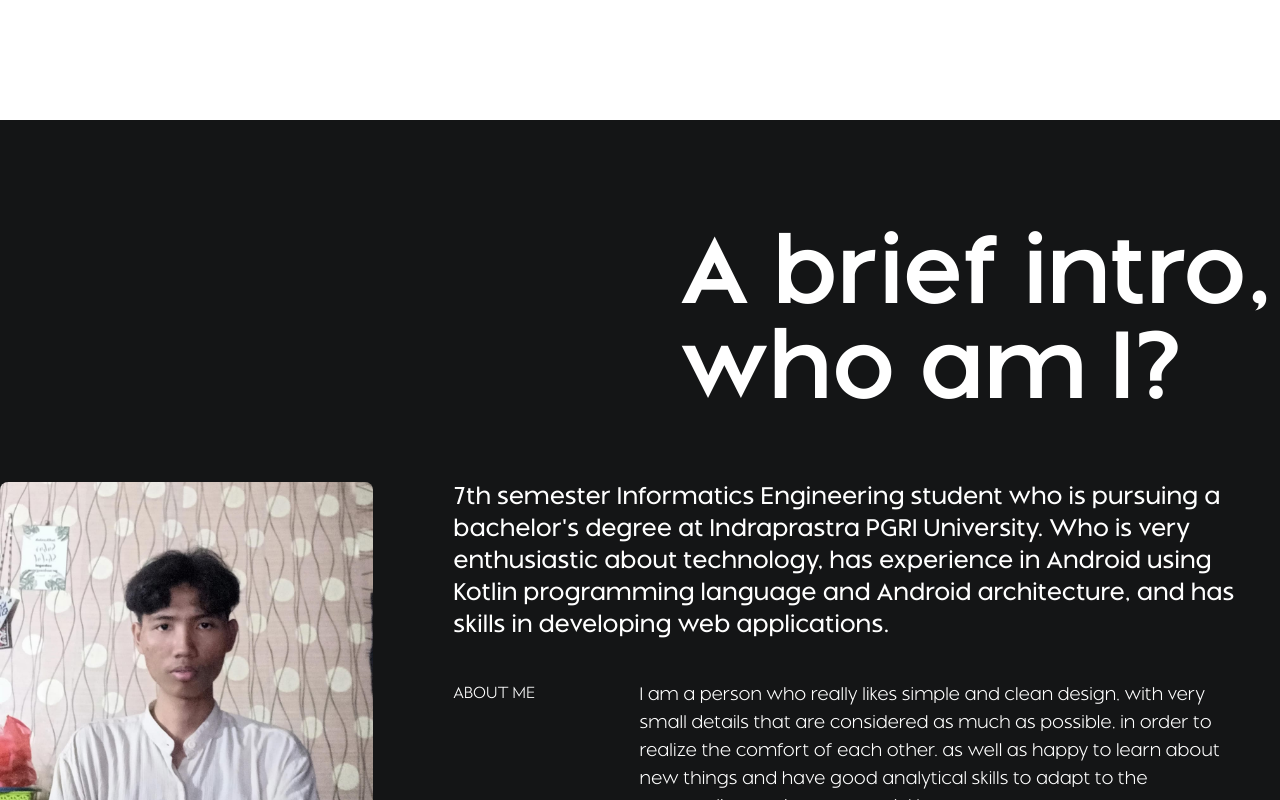
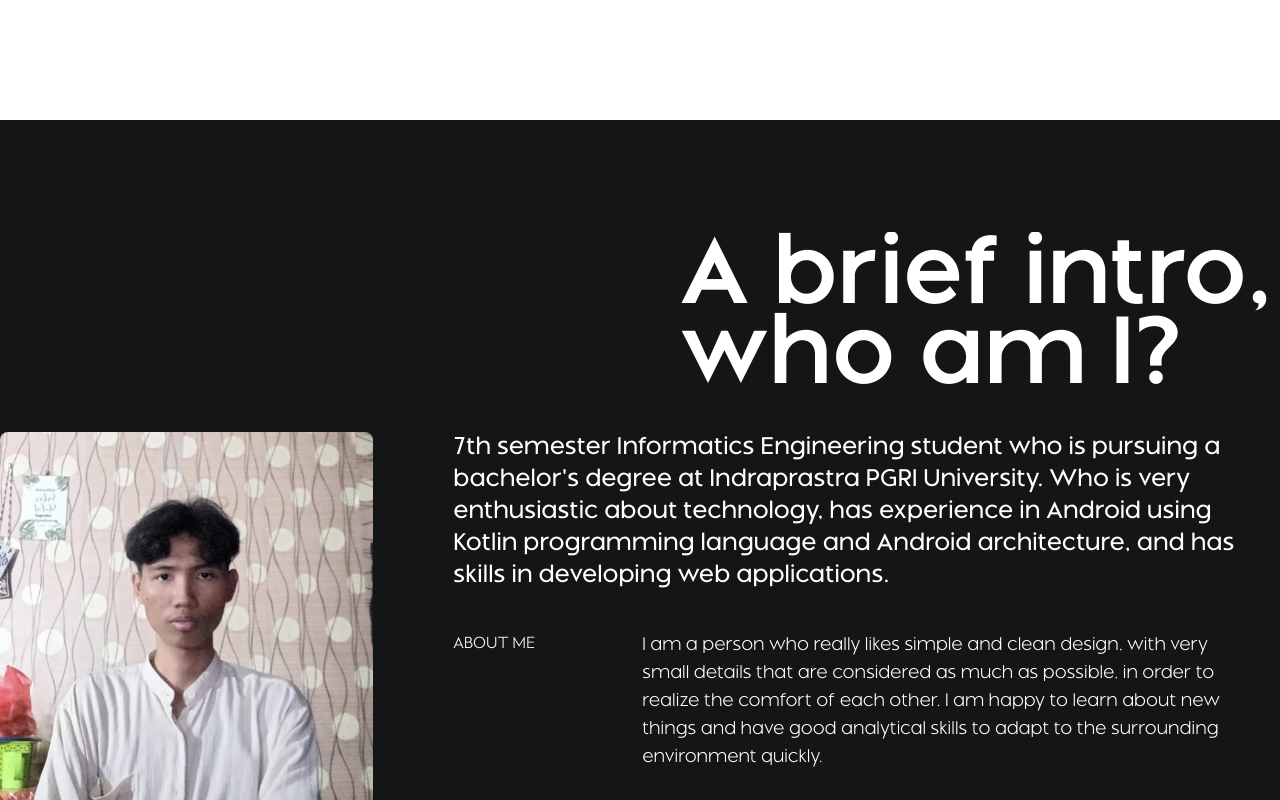
Before and after one commit to threeanra/Portfolio-v1, a React (Vite) app: page / in a window 1280 px wide. Shown: the part 680-1480 px from the top of the page. Built offline with nearby package versions, Linux system fonts and the light colour scheme.

Commit message:
add animation for about sec

```diff
--- a/src/components/aboutme/AboutMe.jsx
+++ b/src/components/aboutme/AboutMe.jsx
@@ -1,46 +1,141 @@
 import Photo from "../../assets/Photo-testing.jpeg";
-import Button from "../Element/button/Button";
+import { useRef } from "react";
+import { motion, useInView } from "framer-motion";
+
+// Helper function to split text into individual characters
+const splitText = (text) => {
+  return text.split("").map((char, index) => (
+    <motion.span key={index} variants={characterAnimation}>
+      {char}
+    </motion.span>
+  ));
+};
+
+// Animation for each character
+const characterAnimation = {
+  initial: {
+    y: "100%",
+    opacity: 0,
+  },
+  animate: {
+    y: 0,
+    opacity: 1,
+    transition: {
+      duration: 0.6,
+      ease: "easeInOut",
+    },
+  },
+};
+
+// Staggered animation for the container
+const containerAnimation = {
+  initial: {},
+  animate: {
+    transition: {
+      staggerChildren: 0.05,
+    },
+  },
+};
+
+// Opacity animation for paragraphs
+const opacityAnimation = {
+  initial: {
+    opacity: 0,
+  },
+  open: {
+    opacity: 1,
+    transition: {
+      duration: 1,
+      ease: "easeInOut",
+    },
+  },
+};
 
 function AboutMe() {
+  const aboutMe = useRef(null);
+  const desc = useRef(null);
+  const descAbout = useRef(null);
+  const isAboutMeInView = useInView(aboutMe, { once: true });
+  const isDescAboutInView = useInView(descAbout, { once: true });
+  const isDescInView = useInView(desc, { once: true });
+
   return (
-    <section id="about" className="w-full py-28 bg-custom-black-2">
+    <section
+      id="about"
+      className="w-full py-28 md:pt-28 bg-custom-black-2 lg:pb-36"
+    >
       <div className="container mx-auto px-7 lg:px-0">
         <div className="grid grid-cols-12 md:gap-20">
           <div className="col-span-full lg:col-span-6"></div>
           <div className="col-span-full lg:col-span-6 md:flex flex-col m-0">
-            <p className="text-5xl md:text-[95px] 2xl:text-8xl md:mb-5 text-start font-montreal-medium text-white ">
-              A brief intro, <br />
-              who am I?
-            </p>
+            <motion.div
+              ref={aboutMe}
+              className="overflow-hidden lg:h-20"
+              variants={containerAnimation}
+              initial="initial"
+              animate={isAboutMeInView ? "animate" : "initial"}
+            >
+              <motion.p className="text-5xl md:text-[95px] 2xl:text-8xl md:mb-5 text-start font-montreal-medium text-white">
+                {splitText("A brief intro,")}
+              </motion.p>
+            </motion.div>
+            <motion.div
+              className="overflow-hidden lg:h-20"
+              variants={containerAnimation}
+              initial="initial"
+              animate={isAboutMeInView ? "animate" : "initial"}
+            >
+              <motion.p className="text-5xl md:text-[95px] 2xl:text-8xl md:mb-5 text-start font-montreal-medium text-white">
+                {splitText("who am I?")}
+              </motion.p>
+            </motion.div>
           </div>
         </div>
         <div className="grid grid-cols-12 gap-5 md:gap-20 md:mt-10">
-          <div className="col-span-full md:col-span-4 md:flex flex-col">
+          <div className="col-span-full md:col-span-4 md:flex flex-col md:self-end">
             <img
               src={Photo}
               alt="Photo"
-              className="md:w-auto h-auto xl:h-[25rem] 2xl:h-[32rem] object-cover rounded-lg my-5 md:my-0"
+              className="md:w-auto h-auto md:h-[17rem] md:w-[30rem] xl:h-[25rem] 2xl:h-[32rem] object-cover rounded-lg my-5 md:my-0"
             />
           </div>
           <div className="col-span-full md:col-span-5 lg:col-span-8 2xl:pr-[50px]">
-            <p className="text-lg lg:text-2xl 2xl:text-3xl leading-normal font-montreal-regular text-white tracking-regular">
-              7th semester Informatics Engineering student who is pursuing a
+            <motion.p
+              ref={desc}
+              variants={opacityAnimation}
+              initial="initial"
+              animate={isDescInView ? "open" : "initial"}
+              className="text-lg lg:text-2xl 2xl:text-3xl leading-normal font-montreal-regular text-white tracking-regular"
+            >
+              {`7th semester Informatics Engineering student who is pursuing a
               bachelor's degree at Indraprastra PGRI University. Who is very
               enthusiastic about technology, has experience in Android using
               Kotlin programming language and Android architecture, and has
-              skills in developing web applications.
-            </p>
+              skills in developing web applications.`}
+            </motion.p>
             <div className="mt-10 flex flex-col lg:flex-row md:gap-30 xl:pr-10 2xl:pr-12">
-              <p className="text-white font-montreal-light w-full mb-5 md:mb-0 ">
+              <motion.p
+                ref={descAbout}
+                variants={opacityAnimation}
+                initial="initial"
+                animate={isDescAboutInView ? "open" : "initial"}
+                className="text-white font-montreal-light w-full mb-5 md:mb-0"
+              >
                 ABOUT ME
-              </p>
-              <p className="text-white font-montreal-light text-lg">
+              </motion.p>
+              <motion.p
+                ref={descAbout}
+                variants={opacityAnimation}
+                initial="initial"
+                animate={isDescAboutInView ? "open" : "initial"}
+                className="text-white font-montreal-light text-lg"
+              >
                 I am a person who really likes simple and clean design, with
                 very small details that are considered as much as possible, in
-                order to realize the comfort of each other. as well as happy to
-                learn about new things and have good analytical skills to adapt
-                to the surrounding environment quickly.
-              </p>
+                order to realize the comfort of each other. I am happy to learn
+                about new things and have good analytical skills to adapt to the
+                surrounding environment quickly.
+              </motion.p>
             </div>
           </div>
         </div>
--- a/src/components/hero/Hero.jsx
+++ b/src/components/hero/Hero.jsx
@@ -25,7 +25,7 @@ function Hero() {
     <>
       <Navbar />
       <div className="container px-7 lg:px-0 w-full h-screen flex flex-col justify-center mx-auto text-start text-3xl \">
-        <div className="overflow-hidden mt-28">
+        <div className="overflow-hidden mt-28 pt-2">
           <MotionTitle delay={3.6}>
             <b className="font-montreal-bold">Trian</b>, is an
           </MotionTitle>
--- a/src/components/loader/Loader.jsx
+++ b/src/components/loader/Loader.jsx
@@ -1,3 +1,4 @@
+import { useEffect } from "react";
 import "../../index.css";
 import { motion } from "framer-motion";
 
@@ -11,6 +12,19 @@ const greetings = [
 ];
 
 const LoaderHome = () => {
+  useEffect(() => {
+    // Add 'no-scroll' class to body to disable scrolling
+    document.body.classList.add("no-scroll");
+
+    // Remove 'no-scroll' class after animation is done
+    const timer = setTimeout(() => {
+      document.body.classList.remove("no-scroll");
+    }, 3500); // 3.5 seconds + 1 second buffer for the animation
+
+    // Cleanup timeout if component unmounts before the timer ends
+    return () => clearTimeout(timer);
+  }, []);
+
   return (
     <motion.section
       initial={{ y: 0 }}
--- a/src/index.css
+++ b/src/index.css
@@ -24,6 +24,10 @@
   }
 }
 
+body.no-scroll {
+  overflow: hidden;
+}
+
 html {
   scroll-behavior: smooth;
 }
```
